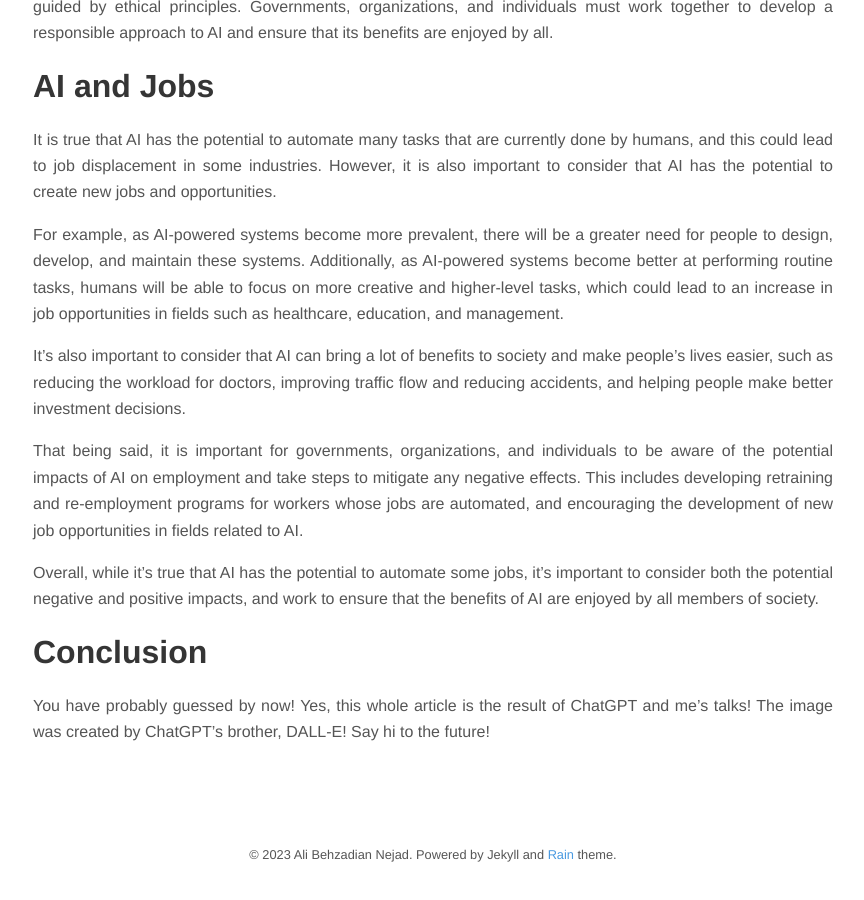
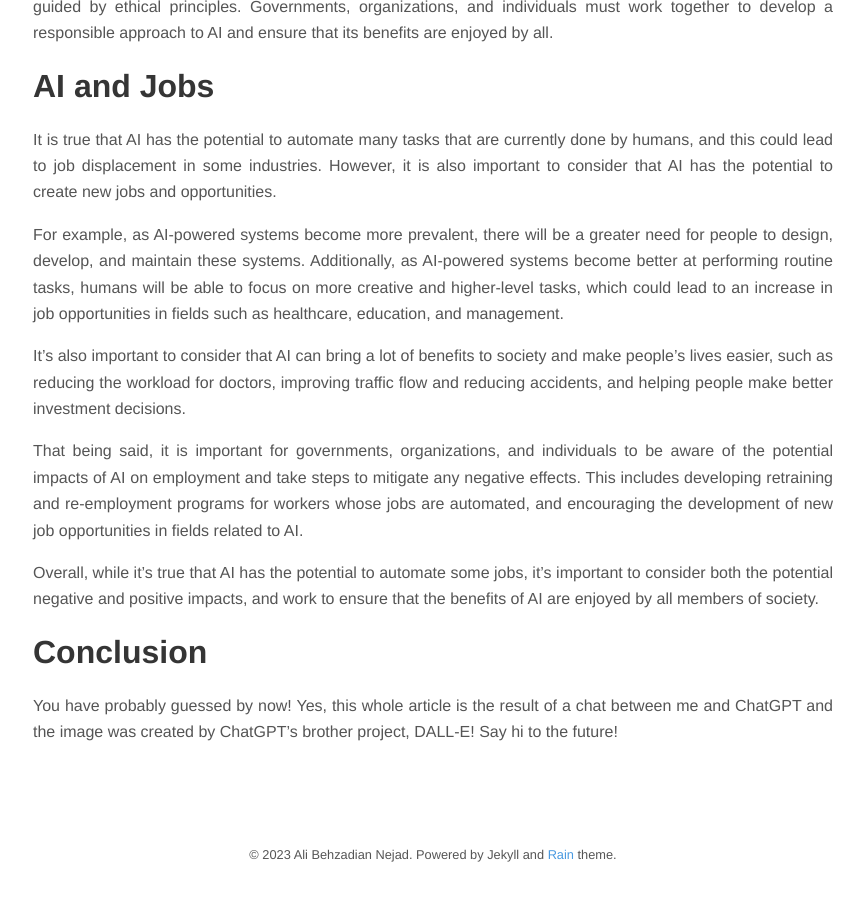
Before and after one commit to alibehzadian/blog, a Jekyll site: the page built from _posts/2023-01-22-ChatGPT-and-future.md, in a window 1280 px wide and 900 px high, scrolled down 2887 px. Shown: the whole window, without its empty margins (207-1071 px from the left). Built offline with Jekyll 4.4.1, drawn with Linux system fonts in a browser that asks for light colours; nearby versions of some CDN libraries; our own code applies the rules of GitHub Pages for plain Markdown files.

Commit message:
fix typo

```diff
--- a/_posts/2023-01-22-ChatGPT-and-future.md
+++ b/_posts/2023-01-22-ChatGPT-and-future.md
@@ -55,4 +55,4 @@ Overall, while it's true that AI has the potential to automate some jobs, it's i
 
 # Conclusion
 
-You have probably guessed by now! Yes, this whole article is the result of ChatGPT and me's talks! The image was created by ChatGPT's brother, DALL-E! Say hi to the future!
+You have probably guessed by now! Yes, this whole article is the result of a chat between me and ChatGPT and the image was created by ChatGPT's brother project, DALL-E! Say hi to the future!
```
